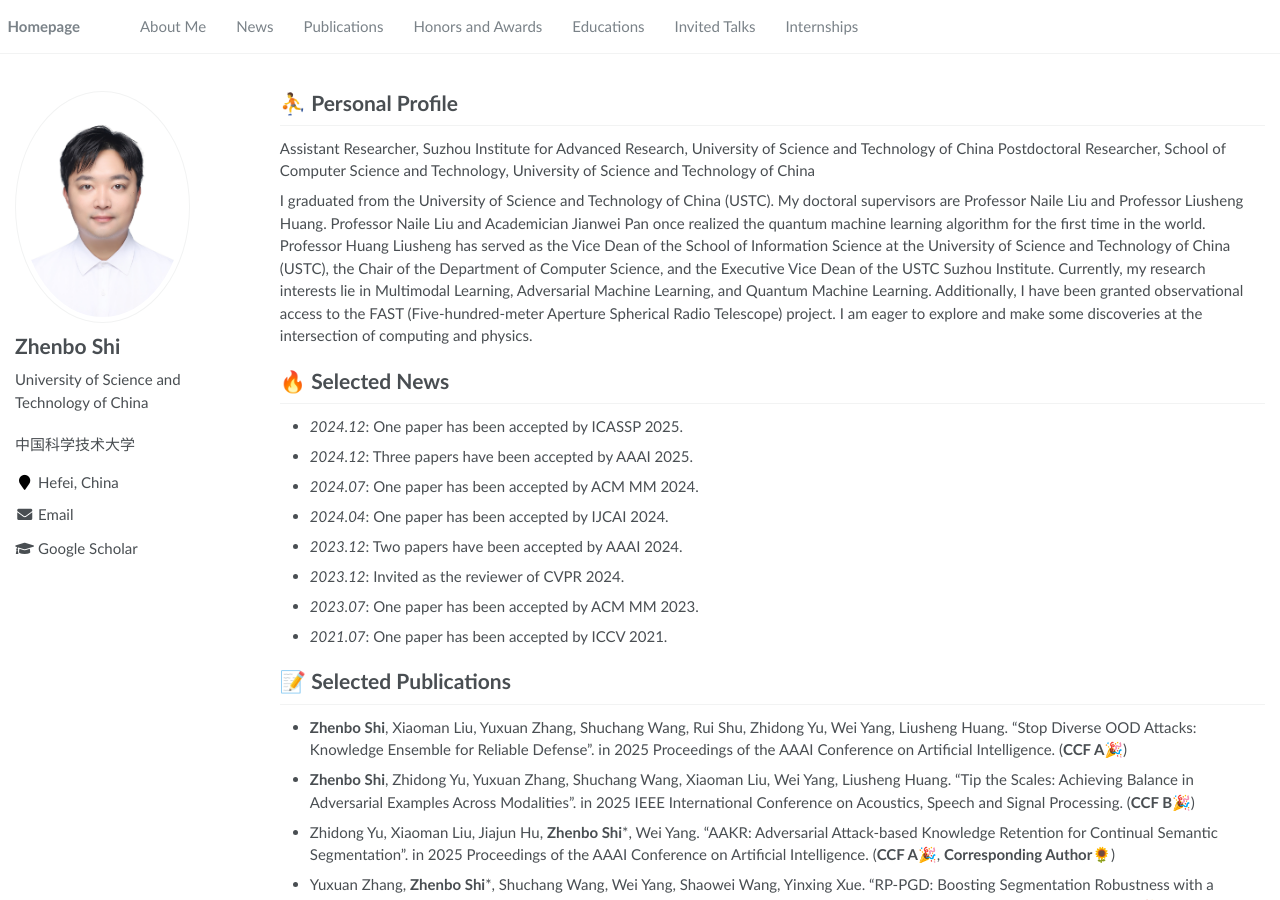
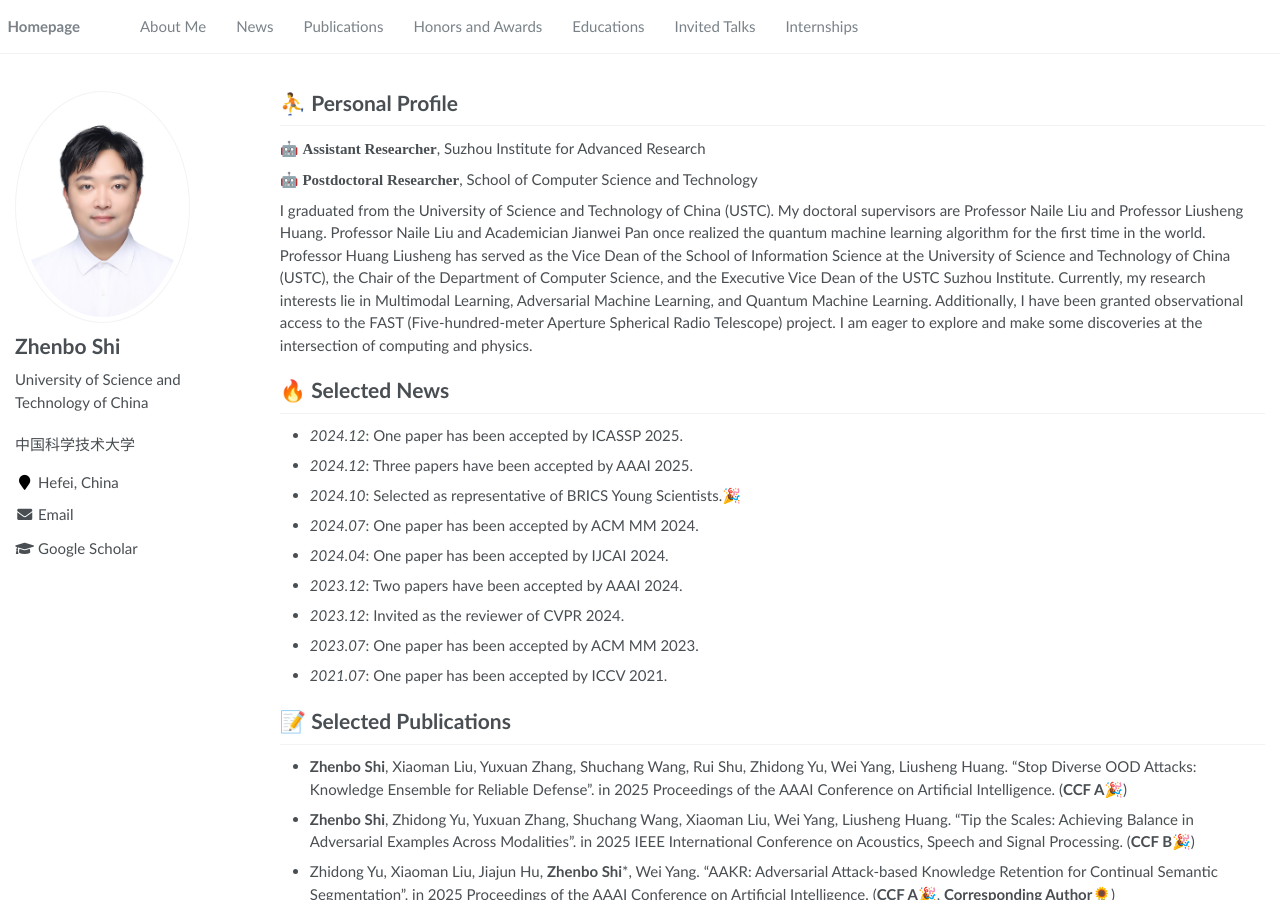
Before and after one commit to shizhenbo/shizhenbo.github.io, a Jekyll site: the page built from _pages/about.md, in a window 1280 px wide and 900 px high. Built offline with Jekyll 4.4.1, drawn with Linux system fonts in a browser that asks for light colours; some of the changed text lies outside the part shown.

Commit message:
Update about.md

```diff
--- a/_pages/about.md
+++ b/_pages/about.md
@@ -12,8 +12,9 @@ redirect_from:
 <span class='anchor' id='about-me'></span>
 
 # ⛹️ Personal Profile
-Assistant Researcher, Suzhou Institute for Advanced Research, University of Science and Technology of China
-Postdoctoral Researcher, School of Computer Science and Technology, University of Science and Technology of China
+🤖 <span style="font-family: 'Times New Roman', serif; font-weight: bold;">Assistant Researcher</span>, Suzhou Institute for Advanced Research
+
+🤖 <span style="font-family: 'Times New Roman', serif; font-weight: bold;">Postdoctoral Researcher</span>, School of Computer Science and Technology
 
 I graduated from the University of Science and Technology of China (USTC).
 My doctoral supervisors are Professor Naile Liu and Professor Liusheng Huang.
@@ -25,6 +26,7 @@ Currently, my research interests lie in Multimodal Learning, Adversarial Machine
 # 🔥 Selected News
 - *2024.12*: One paper has been accepted by ICASSP 2025.
 - *2024.12*: Three papers have been accepted by AAAI 2025.
+- *2024.10*: Selected as representative of BRICS Young Scientists.🎉
 - *2024.07*: One paper has been accepted by ACM MM 2024.
 - *2024.04*: One paper has been accepted by IJCAI 2024.
 - *2023.12*: Two papers have been accepted by AAAI 2024.
@@ -60,7 +62,7 @@ Currently, my research interests lie in Multimodal Learning, Adversarial Machine
 - *2024.06*, Project Leader of China Postdoctoral Science Foundation.
 - *2024.06*, Project Leader of the Advanced Computing and Intelligence Engineering Fund.
 - *2024.02*, Excellent Project Award of the Central Cyberspace Affairs Commission Innovation Program (1%).
-- *2024.01*, Selected into the Xiaomi Young Talents Program.
+- *2024.01*, Selected into the Xiaomi Young Talents Program (only 10 postdoctoral researchers from USTC were selected).
 - *2023.09*, Project Leader of the FAST Observation Project (Computational Insights into Gravitational and Magnetospheric Interactions in Pulsar Systems).
 - *2022.09*, Project Leader of the Innovation Program of Cyberspace Administration of the CPC Central Committee, and received funding from the China Internet Development Fund and leading Internet companies (research on self-learning machine learning algorithms based on normal traffic rules, during PhD).
 
```
